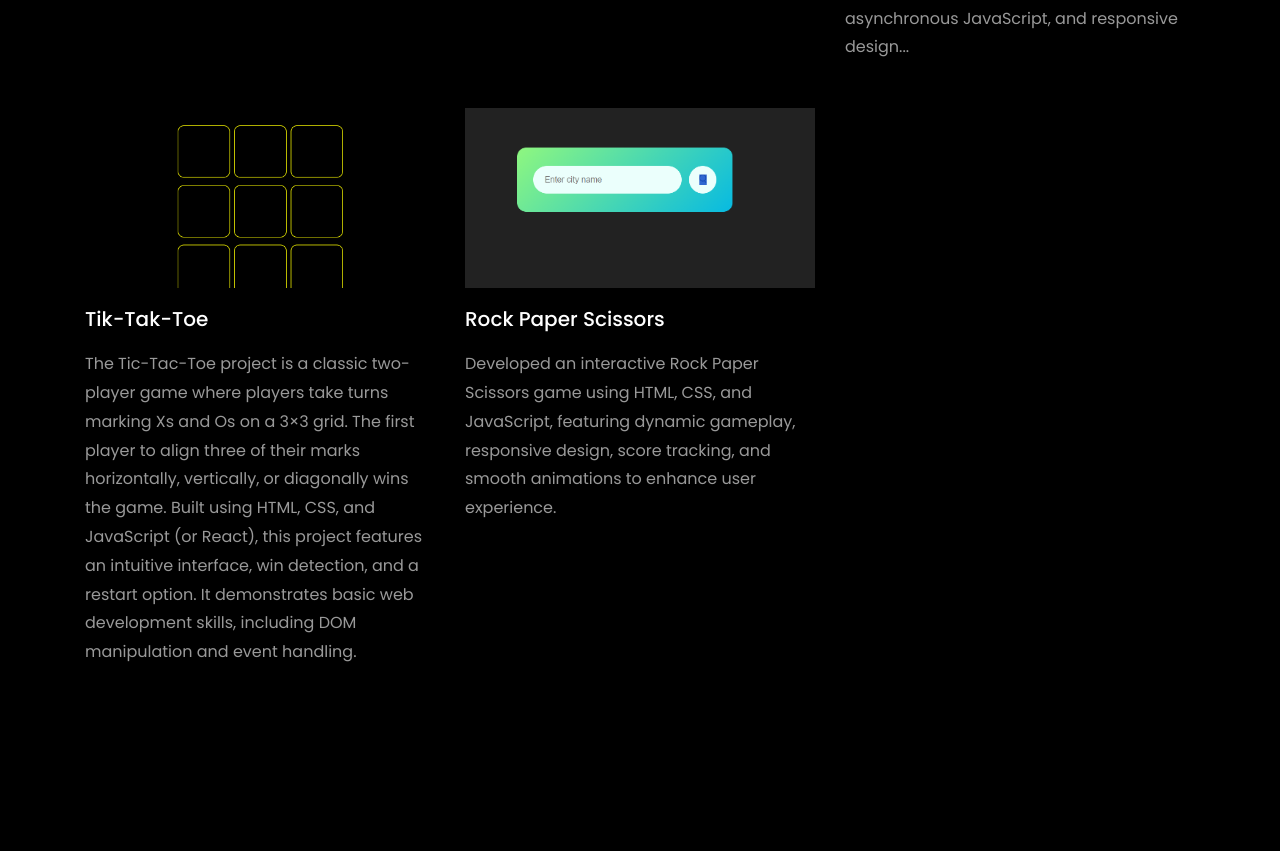
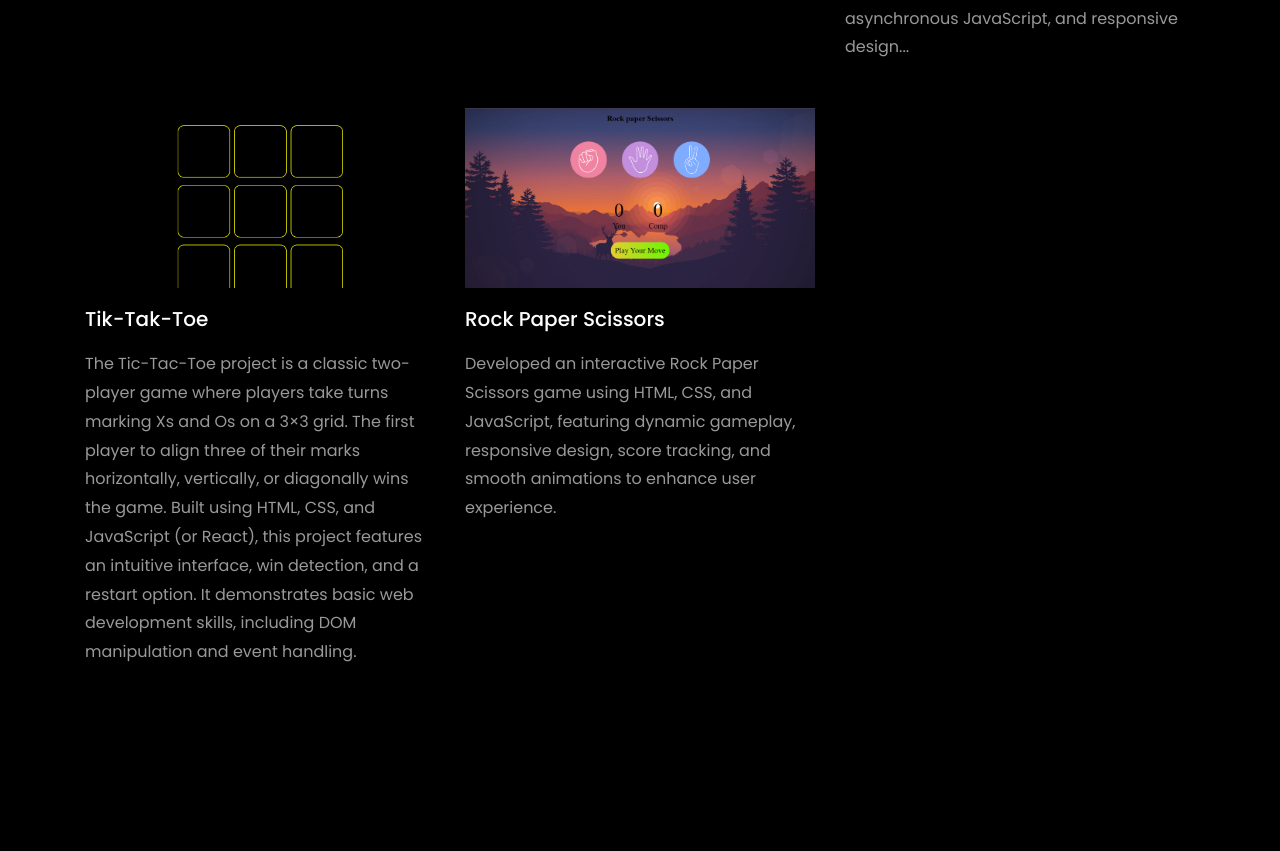
Before and after one commit to kaushikgithub-web/kaushik-portfolio, a plain HTML site: page index.html in a window 1280 px wide. Shown: the part 4450-5301 px from the top of the page. Drawn offline with Linux system fonts and the light colour scheme; files whose address does not match are found by name.

Commit message:
Update index.html

```diff
--- a/index.html
+++ b/index.html
@@ -467,7 +467,7 @@
           </div>
 		 <div class="col-md-4 d-flex ftco-animate">
           	<div class="blog-entry">
-              <a href="https://game-rock-paper-scissor-three.vercel.app/" class="block-20 zoom-effect" style="background-image: url('images/wheather.png');">
+              <a href="https://game-rock-paper-scissor-three.vercel.app/" class="block-20 zoom-effect" style="background-image: url('images/rockpaper.png');">
               </a>
               <div class="text mt-3 float-right d-block">
 
```
